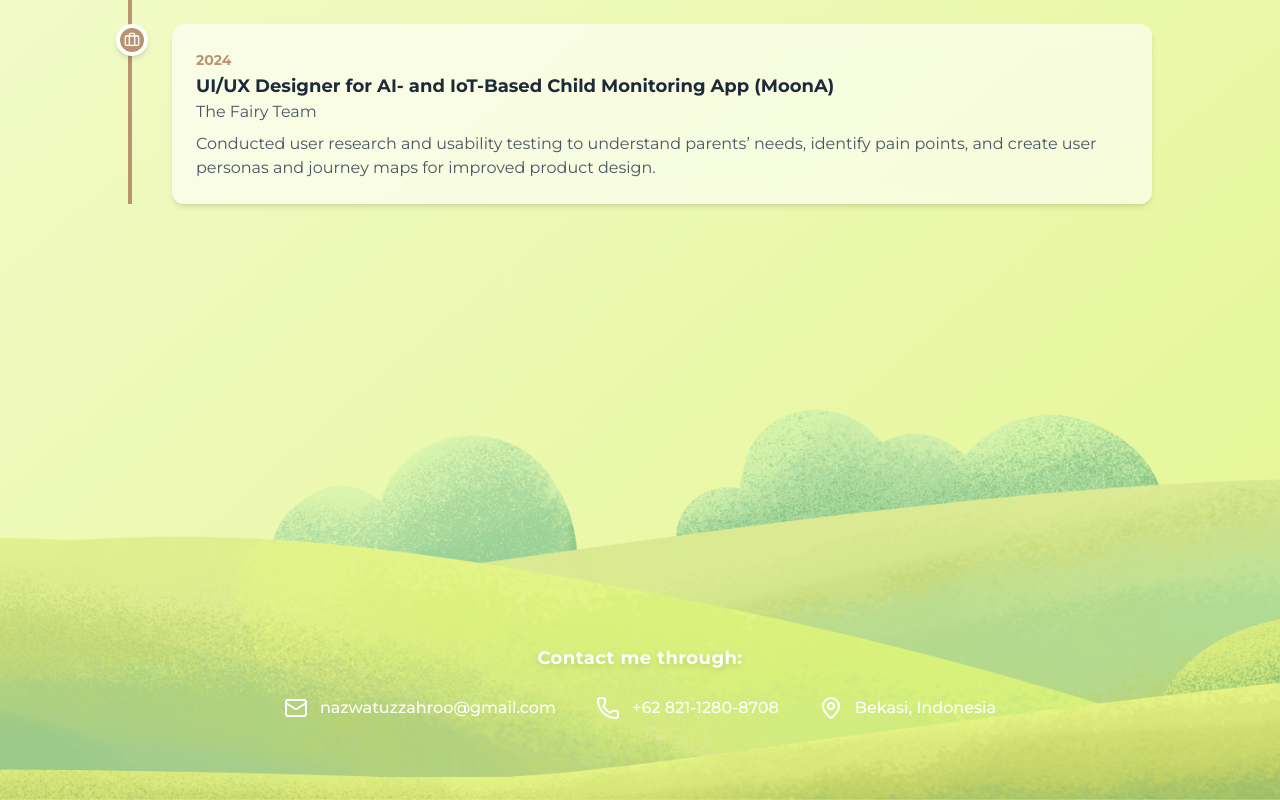
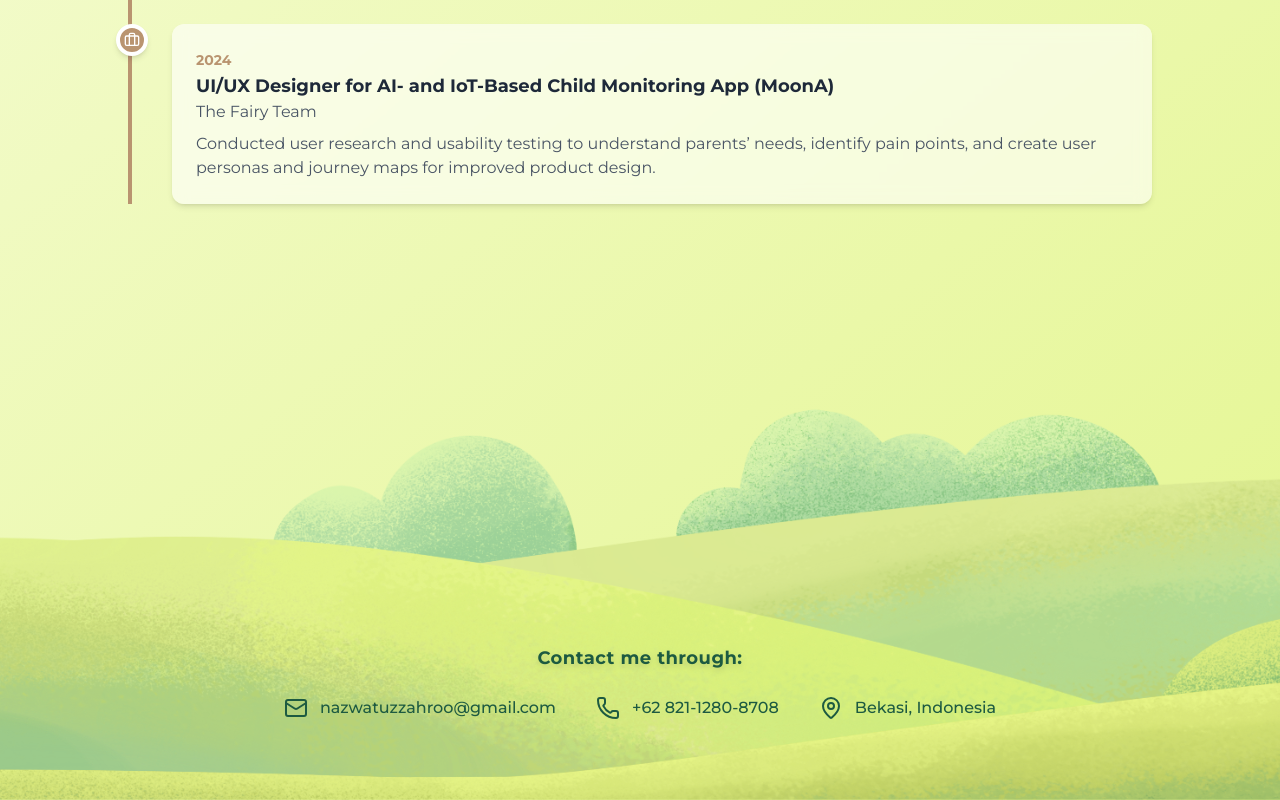
Before and after one commit to nazwatuzzahro-asset/Hello-Nazwa-Website-Portfolio, a Next.js app: page / in a window 1280 px wide. Shown: the part 1856-2656 px from the top of the page. Built offline with nearby package versions, Linux system fonts and the light colour scheme.

Commit message:
Perbaikan Footer

```diff
--- a/src/app/components/Footer.tsx
+++ b/src/app/components/Footer.tsx
@@ -15,7 +15,7 @@ export default function Footer() {
       />
 
       {/* Content di dekat bawah */}
-      <div className="absolute inset-0 flex flex-col justify-end items-center text-white gap-6 px-6 md:px-20 pb-20">
+      <div className="absolute inset-0 flex flex-col justify-end items-center text-[#1d5a41] gap-6 px-6 md:px-20 pb-20">
         {/* Judul */}
         <h3 className="text-lg font-semibold tracking-wide drop-shadow-md text-center">
           Contact me through:
@@ -28,7 +28,7 @@ export default function Footer() {
             className="flex items-center justify-center lg:justify-start gap-3 hover:underline transition-colors duration-300"
             aria-label="Send email"
           >
-            <Mail size={24} className="text-white" />
+            <Mail size={24} className="text-[#1d5a41]" />
             <span className="font-medium">nazwatuzzahroo@gmail.com</span>
           </a>
 
@@ -37,12 +37,12 @@ export default function Footer() {
             className="flex items-center justify-center lg:justify-start gap-3 hover:underline transition-colors duration-300"
             aria-label="Call phone"
           >
-            <Phone size={24} className="text-white" />
+            <Phone size={24} className="text-[#1d5a41]" />
             <span className="font-medium">+62 821-1280-8708</span>
           </a>
 
-          <div className="flex items-center justify-center lg:justify-start gap-3 text-white">
-            <MapPin size={24} className="text-white" />
+          <div className="flex items-center justify-center lg:justify-start gap-3 text-[#1d5a41]">
+            <MapPin size={24} className="text-[#1d5a41]" />
             <address className="not-italic font-medium">Bekasi, Indonesia</address>
           </div>
         </div>
```
